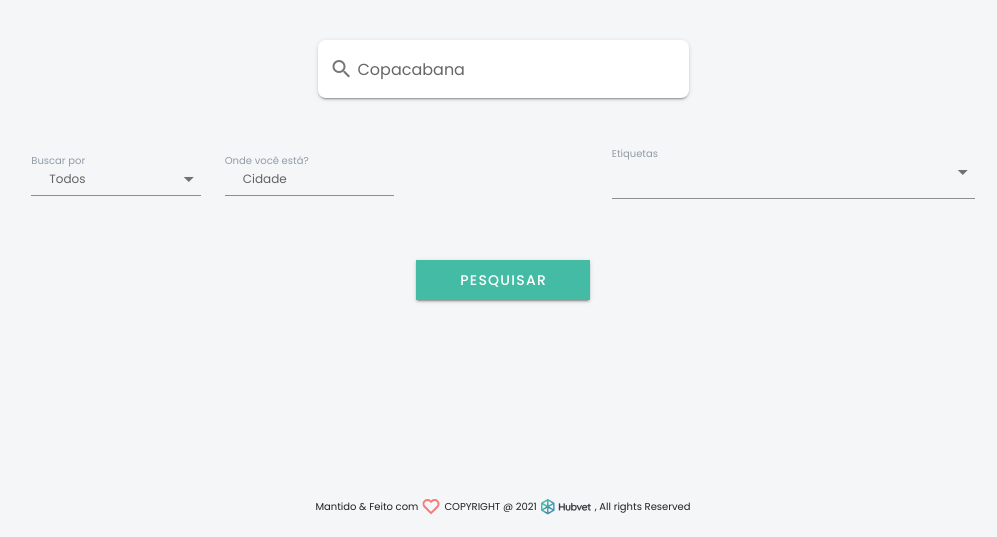
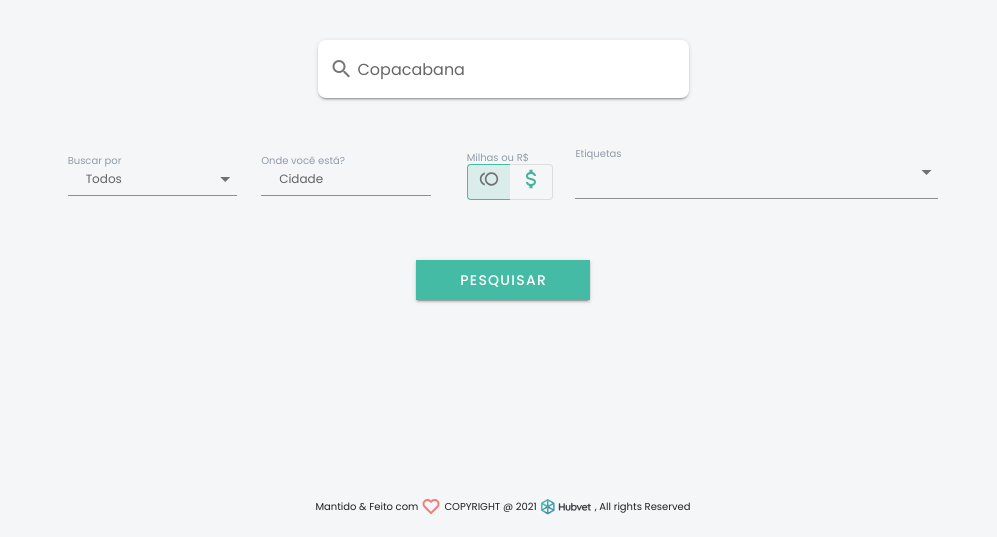
Before and after one commit to juliovt-07/desafio-hubvet, a Vue app: page / in a window 1280 px wide. Shown: the part 263-800 px from the top of the page, without its empty margins (137-1134 px from the left). Built offline with nearby package versions, Linux system fonts and the light colour scheme.

Commit message:
Add custom radio

```diff
--- /dev/null
+++ b/src/components/CustomRadio.vue
@@ -0,0 +1,63 @@
+<template>
+  <v-container class="custom-radio-content">
+    <span>Milhas ou R$</span>
+      <div class="custom-radios mt-n1">
+        <input class="d-none" type="radio" name="valueOrder" value="milhas" id="radio-1" checked="checked" />
+        <label for="radio-1">
+          <svg :width="svgSize" :height="svgSize" viewBox="0 0 20 20" fill="none" xmlns="http://www.w3.org/2000/svg">
+            <path d="M12.5 3.33337C14.2681 3.33337 15.9638 4.03575 17.214 5.286C18.4643 6.53624 19.1667 8.23193 19.1667 10C19.1667 11.7682 18.4643 13.4638 17.214 14.7141C15.9638 15.9643 14.2681 16.6667 12.5 16.6667C10.7319 16.6667 9.0362 15.9643 7.78595 14.7141C6.53571 13.4638 5.83333 11.7682 5.83333 10C5.83333 8.23193 6.53571 6.53624 7.78595 5.286C9.0362 4.03575 10.7319 3.33337 12.5 3.33337ZM12.5 15C13.8261 15 15.0979 14.4733 16.0355 13.5356C16.9732 12.5979 17.5 11.3261 17.5 10C17.5 8.67396 16.9732 7.40219 16.0355 6.46451C15.0979 5.52682 13.8261 5.00004 12.5 5.00004C11.1739 5.00004 9.90215 5.52682 8.96447 6.46451C8.02678 7.40219 7.5 8.67396 7.5 10C7.5 11.3261 8.02678 12.5979 8.96447 13.5356C9.90215 14.4733 11.1739 15 12.5 15ZM2.5 10C2.5 12.175 3.89167 14.025 5.83333 14.7084V16.45C2.95833 15.7084 0.833334 13.1084 0.833334 10C0.833334 6.89171 2.95833 4.29171 5.83333 3.55004V5.29171C3.89167 5.97504 2.5 7.82504 2.5 10Z" fill="#717172" />
+          </svg>
+        </label>
+        <input class="d-none" type="radio" name="valueOrder" value="dinheiro" id="radio-2" />
+        <label for="radio-2">
+          <svg :width="svgSize" :height="svgSize" viewBox="0 0 20 20" fill="none" xmlns="http://www.w3.org/2000/svg">
+            <path d="M5 13.0556H7C7 14.1556 8.37 15.0926 10 15.0926C11.63 15.0926 13 14.1556 13 13.0556C13 11.9352 11.96 11.5278 9.76 10.988C7.64 10.4482 5 9.77597 5 6.94448C5 5.12134 6.47 3.57319 8.5 3.05374V0.833374H11.5V3.05374C13.53 3.57319 15 5.12134 15 6.94448H13C13 5.84448 11.63 4.90745 10 4.90745C8.37 4.90745 7 5.84448 7 6.94448C7 8.06486 8.04 8.47226 10.24 9.01208C12.36 9.55189 15 10.2241 15 13.0556C15 14.8787 13.53 16.4269 11.5 16.9463V19.1667H8.5V16.9463C6.47 16.4269 5 14.8787 5 13.0556Z" fill="#42B29C" />
+          </svg>
+        </label>
+      </div>
+  </v-container>
+</template>
+
+<script>
+  export default {
+    name: 'CustomRadio',
+    data: () => ({
+      radioSelected: null,
+      svgSize: 20
+    })
+  }
+</script>
+
+<style lang="sass">
+  .custom-radio-content span
+    font-size: 10px
+    color: #909CA7
+  /* custom-radios STYLING */
+  .custom-radios
+    display: flex
+    justify-content: flex-start
+    .custom-radio-content .custom-radios input
+      display: none
+    label
+      cursor: pointer
+      padding: 4px 11px
+      box-sizing: border-box
+      position: relative
+      display: inline-block
+      border: solid 1px #ddd
+      line-height: 140%
+      transition: border-color 0.15s ease-out, color 0.25s ease-out, background-color 0.15s ease-out
+      &:first-of-type
+        border-radius: 4px 0 0 4px
+        border-right: none
+      &:last-of-type
+        border-radius: 0 4px 4px 0
+        border-left: none
+    input:hover + label
+      border-color: #979797
+    input:checked + label
+      background-color: rgba(68, 187, 164, 0.15)
+      color: #fff
+      border-color: #44BBA4
+      z-index: 1
+</style>
--- a/src/views/Home.vue
+++ b/src/views/Home.vue
@@ -26,8 +26,8 @@
         <v-col cols="6" sm="4" lg="2">
           <InputText @update-city="updateCity"/>
         </v-col>
-        <v-col cols="4" sm="3" lg="2">
-
+        <v-col sm="3" lg="1" class="mt-n5 mx-3">
+          <CustomRadio/>
         </v-col>
         <v-col cols="6" sm="5" lg="4">
           <SelectChips class="mb-1" @update-select-chips="updateSelectChips"/>
@@ -58,6 +58,7 @@
 <script>
 import SelectDefault from "@/components/SelectDefault";
 import InputText from "@/components/InputText";
+import CustomRadio from "@/components/CustomRadio";
 import SelectChips from "@/components/SelectChips";
 
   export default {
@@ -65,6 +66,7 @@ import SelectChips from "@/components/SelectChips";
     components: {
       SelectDefault,
       InputText,
+      CustomRadio,
       SelectChips
     },
     data: () => ({
```
